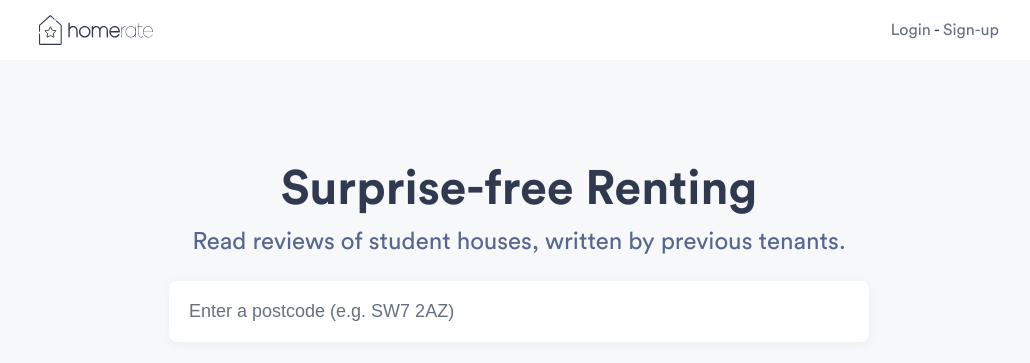
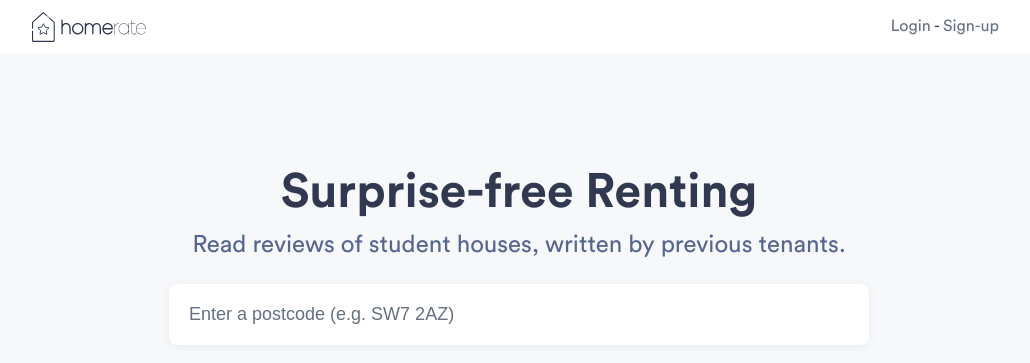
Before and after one commit to HomeRateDev/HomeRate, a Django app: page / in a window 1280 px wide. Shown: the top 363 px of the page, without its empty margins (121-1151 px from the left). Run offline with Django 3.2, Linux system fonts and the light colour scheme; style sheets or scripts are compiled from the project's sources; parts of the project's set-up code (start-up, migrations or seed data) failed here and were passed over; some libraries are stand-ins or nearby versions.

Commit message:
Make top bar fixed and reduce height

```diff
--- a/homerate/reviews/static/css/base.scss
+++ b/homerate/reviews/static/css/base.scss
@@ -63,12 +63,20 @@ ul {
 }
 
 $logoHeight: 30px;
-$barHeight: $logoHeight + 15px;
+$barHeight: 38px;
+
+.content {
+  padding-top: $barHeight + 25px;
+}
 
 .topBar {
+  width: 100%;
+  position: fixed;
+  top: 0;
   height: $barHeight;
-  padding: 15px 0;
+  padding: 8px 0;
   background: #fff;
+  z-index: 100;
 
   $searchFontSize: 14px;
 
@@ -80,7 +88,8 @@ $barHeight: $logoHeight + 15px;
     display: inline-block;
 
     input {
-      padding: 14px 10px;
+      margin-top: 0;
+      padding: 10px 10px;
       background: $darkerBackgroundColour;
       font-size: $searchFontSize;
       box-shadow: none;
@@ -97,7 +106,7 @@ $barHeight: $logoHeight + 15px;
 }
 
 .logoWrap {
-  margin-top: 6px;
+  margin-top: 4px;
   float: left;
   display: block;
 }
@@ -113,7 +122,7 @@ $barHeight: $logoHeight + 15px;
 }
 
 .topBarUser {
-  margin-top: 13px;
+  margin-top: 9px;
   float: right;
 
   a {
@@ -146,14 +155,9 @@ a {
   text-align: center;
 
   .topBar {
-    height: 30px;
 
     .logoWrap {
-      margin-top: 0;
-    }
-
-    .topBarUser {
-      margin-top: 6px;
+      margin-left: -7px;
     }
 
   }
```
